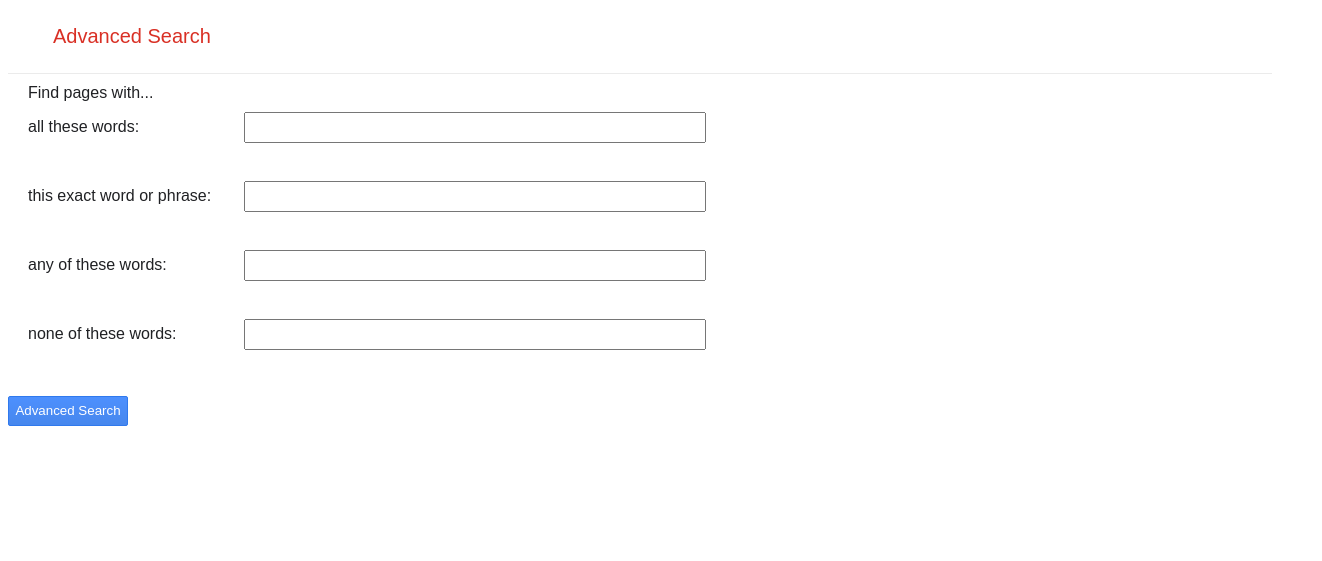
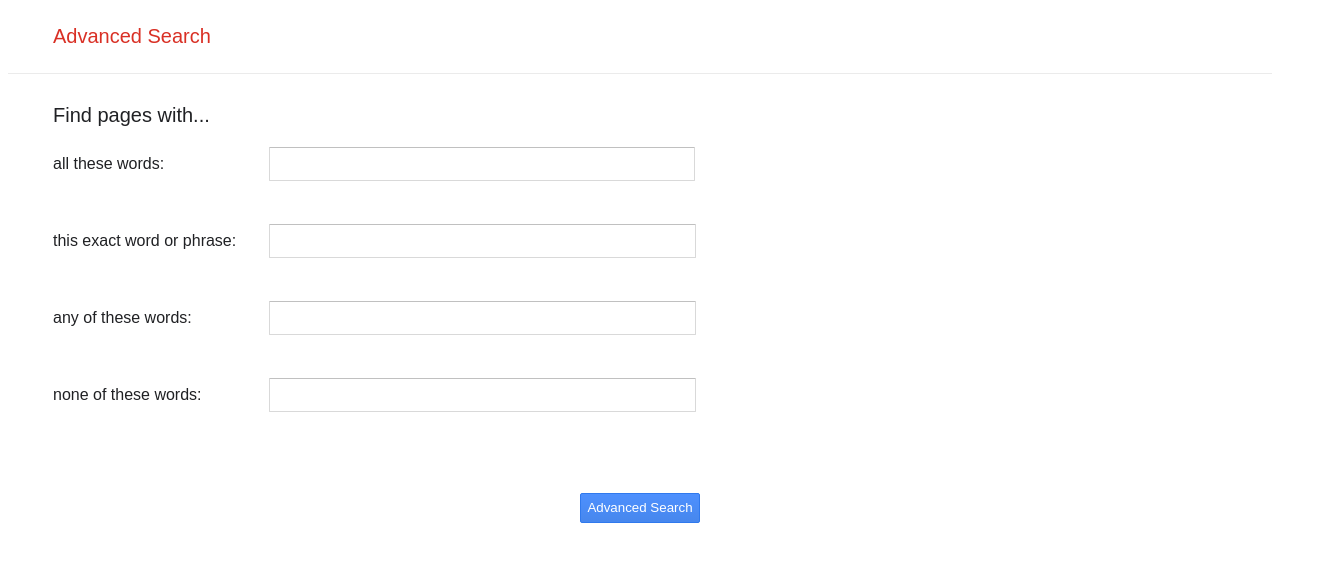
Before and after one commit to macdev14/google-clone, a plain HTML site: page advanced_search.html in a window 1280 px wide. Shown: the part 85-646 px from the top of the page, 1322 px wide, since content can reach past the window. Drawn offline with Linux system fonts and the light colour scheme.

Commit message:
Fixing adv srch design

```diff
--- a/advanced_search.html
+++ b/advanced_search.html
@@ -16,9 +16,9 @@
     </div>
     <div class="line"></div>
     <div class="advsrchbox">
-        <div class="combine-input">
-       <label>Find pages with...</label>
-    </div>
+        <div class="combine-input" margin-bottom="30px">
+       <label style="font-size: 20px; ">Find pages with...</label>
+        </div>
         <form action="https://google.com/search">
             <div class="advsearch">
                 <div class="combine-input">
@@ -39,10 +39,10 @@
                 <br>
              <!--<input type="text" name="as_nlo"> a <input type="text" name="as_nhi"> -->
             </div>
-
+        </div>
             <br>
             <input type="submit" id="advsrchbtn" value="Advanced Search">
         </form>
-    </div>
+
 </body>
 </html>
--- a/style/style.css
+++ b/style/style.css
@@ -160,6 +160,14 @@ body{
     line-height:100%;
     height:30px;
     min-width:120px;
+    position: absolute;
+    margin-left: auto;
+    margin-right: auto;
+    left: 0;
+    right: 0;
+    text-align: center;
+    width: 120px;
+
 }
 
 #back{
@@ -237,16 +245,29 @@ body{
 .advsrchbox{
     width:100%;
     height: 50%;
+    padding: 25px;
 }
 
 .combine-input{
     margin:20px;
-    margin-top: 10px;
-    margin-bottom: 10px;
+    margin-top: 5px;
+    margin-bottom: 20px;
 }
 
 .combine-input input{
-    height:25px;
-    width:50%;
+    height:30px;
+    width:45%;
+    border: 1px solid #d9d9d9;
+    border-top: 1px solid #c0c0c0;
+    font-size:13px;
+    border-radius: 1px;
+    padding: 1px 8px;
+    font-weight: 400;
+    display:inline-block;
+}
 
+.combine-input input:focus{
+    box-shadow: inset 0 1px 2px rgba(0,0,0,0.3);
+    border: 1px solid #4d90fe;
+    outline: none;
 }
```
